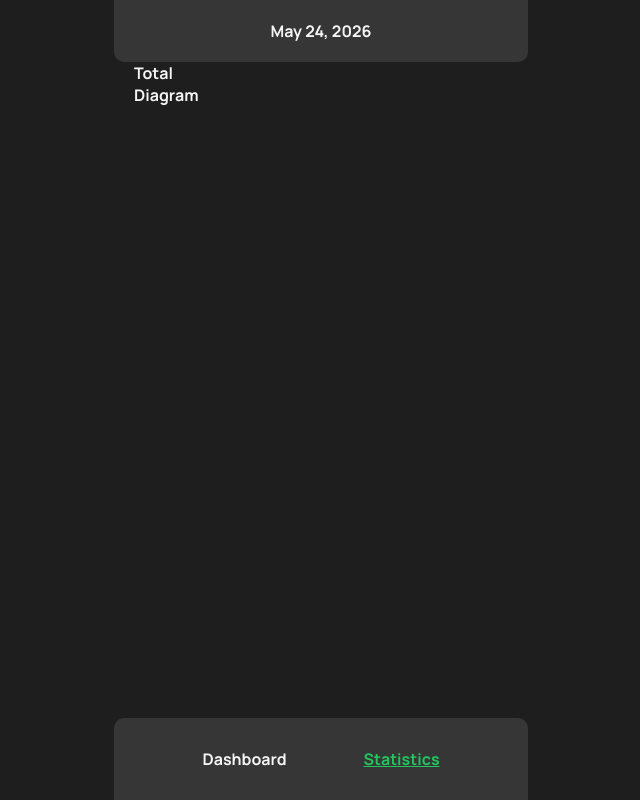
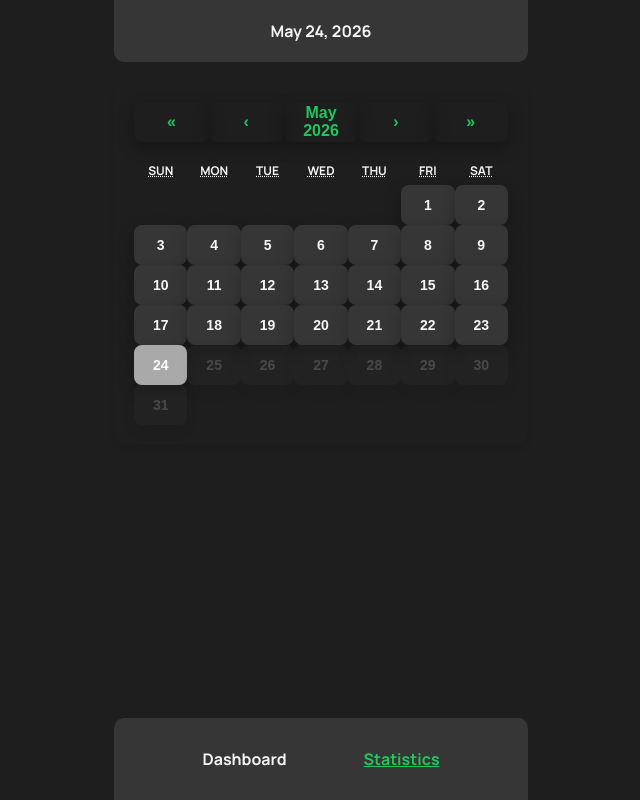
Before and after one commit to eugeneskryaga/Finance_Personal_App, a React (Vite) app: page /stats in a window 1280 px wide. Shown: the whole page, without its empty margins (319-959 px from the left). Built offline with nearby package versions, Linux system fonts and the light colour scheme; no server answers.

Commit message:
add calendar

```diff
--- a/package.json
+++ b/package.json
@@ -15,6 +15,7 @@
     "axios": "^1.15.2",
     "formik": "^2.4.9",
     "react": "^19.2.5",
+    "react-calendar": "^6.0.1",
     "react-dom": "^19.2.5",
     "react-icons": "^5.6.0",
     "react-router-dom": "^7.14.2",
--- a/src/components/Stats/Stats.module.css
+++ /dev/null
@@ -1,27 +0,0 @@
-.container {
-    margin: 0 auto;
-    padding: 0 20px;
-}
-
-.calendar {
-    display: flex;
-    flex-wrap: wrap;
-    gap: 10px;
-    margin: 20px 0;
-}
-
-.calendar strong {
-    font-size: 14px;
-}
-
-.calendar li {
-    width: 80px;
-    height: 80px;
-    background-color: #363636;
-    box-shadow: 0 6px 16px rgba(0, 0, 0, 0.25);
-    border: 1px solid #22C55E;
-    border-radius: 20px;
-    display: flex;
-    justify-content: center;
-    align-items: center;
-}
--- a/src/components/Stats/Stats.tsx
+++ b/src/components/Stats/Stats.tsx
@@ -1,26 +1,64 @@
+import { useState } from "react";
+import Calendar from "react-calendar";
+import type { Value } from "react-calendar/dist/shared/types.js";
 import { useQuery } from "@tanstack/react-query";
 import { getTransactions } from "../../api/transactionsApi";
 import { Notification } from "../Notification/Notification";
+import { TransactionsList } from "../TransactionsList/TransactionsList";
+import { Modal } from "../Modal/Modal";
+import { TransactionForm } from "../TransactionForm/TransactionForm";
 
-import css from "./Stats.module.css";
+import "./сustom-calendar.css";
 
 export const Stats = () => {
+  const [date, setDate] = useState<Value>(null);
+  const [isModalOpen, setIsModalOpen] = useState(false);
+
   const { data: response } = useQuery({
-    queryKey: ["transactions"],
+    queryKey: ["transactionsByDate", date],
     queryFn: () =>
       getTransactions({
         perPage: 20,
-        sortOrder: "asc",
+        startDate: date,
+        endDate: date,
       }),
-    retry: 1,
   });
 
+  const handleDateChange = (value: any) => {
+    setDate(value as Date | null);
+  };
   return (
-    <div className={css.container}>
+    <>
       <div>
-        <p>Total</p>
+        <Calendar
+          onChange={value => {
+            setIsModalOpen(true);
+            handleDateChange(value);
+          }}
+          value={date}
+          locale="en-US"
+          showNeighboringMonth={false}
+          selectRange={false}
+          maxDate={new Date()}
+        />
       </div>
-      <div>Diagram</div>
-    </div>
+      {isModalOpen && (
+        <Modal onClose={() => setIsModalOpen(false)}>
+          {response && response.transactions.length > 0 ? (
+            <div>
+              <TransactionsList transactions={response.transactions} />
+            </div>
+          ) : (
+            <div>
+              <Notification message="There is no transactions for this day" />
+              <TransactionForm
+                setIsModalOpen={setIsModalOpen}
+                initialDate={date}
+              />
+            </div>
+          )}
+        </Modal>
+      )}
+    </>
   );
 };
--- /dev/null
+++ b/src/components/Stats/сustom-calendar.css
@@ -0,0 +1,70 @@
+.react-calendar {
+    margin-top: 20px;
+    border: none;
+    width: 100%;
+    background: #1E1E1E;
+    border-radius: 12px;
+    box-shadow: 0 4px 6px -1px rgba(0, 0, 0, 0.1);
+    font-family: "Manrope", sans-serif;
+    padding: 20px;
+}
+
+.react-calendar__navigation {
+    display: flex;
+    height: 44px;
+    margin-bottom: 10px;
+}
+
+.react-calendar__navigation button {
+    color: #22c55e;
+    min-width: 44px;
+    background: none;
+    border: none;
+    font-size: 16px;
+    font-weight: 600;
+    cursor: pointer;
+}
+
+.react-calendar__month-view__weekdays__weekday {
+    padding: 0.5em;
+    text-align: center;
+    text-transform: uppercase;
+    font-weight: bold;
+    font-size: 0.75rem;
+    color: whitesmoke;
+}
+
+.react-calendar__tile {
+    max-width: 100%;
+    padding: 12px 10px;
+    background: #363636;
+    border: none;
+    text-align: center;
+    line-height: 16px;
+    font-size: 0.875rem;
+    color: whitesmoke;
+    border-radius: 8px;
+    cursor: pointer;
+    transition: background 0.2s;
+}
+
+.react-calendar__tile:hover {
+    background-color: #f1f5f9;
+}
+
+.react-calendar__tile--active {
+    background: #22c55e !important;
+    color: white !important;
+    font-weight: bold;
+}
+
+.react-calendar__tile--now {
+    background: darkgray;
+    color: white;
+    font-weight: bold;
+}
+
+.react-calendar__tile:disabled {
+    opacity: 0.2;
+    cursor: not-allowed;
+}
--- a/src/components/TransactionForm/TransactionForm.tsx
+++ b/src/components/TransactionForm/TransactionForm.tsx
@@ -11,10 +11,12 @@ import {
 import { capitalize } from "../../utils/utils";
 
 import css from "./TransactionForm.module.css";
+import type { Value } from "react-calendar/dist/shared/types.js";
 
 interface Props {
   transaction?: Transaction;
   setIsModalOpen: React.Dispatch<React.SetStateAction<boolean>>;
+  initialDate?: Value;
 }
 
 const validationSchema = Yup.object({
@@ -31,7 +33,11 @@ const validationSchema = Yup.object({
   note: Yup.string().max(100, "Note can have maximum 100 characters"),
 });
 
-export const TransactionForm = ({ transaction, setIsModalOpen }: Props) => {
+export const TransactionForm = ({
+  transaction,
+  setIsModalOpen,
+  initialDate,
+}: Props) => {
   const queryClient = useQueryClient();
 
   const initialValues: TransactionFormValues = {
@@ -39,14 +45,23 @@ export const TransactionForm = ({ transaction, setIsModalOpen }: Props) => {
     category: transaction?.category ?? CATEGORIES.expenses[0],
     amount: transaction?.amount.toString() ?? "",
     note: transaction?.note ?? "",
+    date:
+      transaction?.date ??
+      (initialDate && !Array.isArray(initialDate)
+        ? initialDate instanceof Date
+          ? initialDate.toISOString()
+          : new Date(initialDate).toISOString()
+        : new Date().toISOString()),
   };
 
   const mutation = useMutation({
     mutationFn: async (values: TransactionFormValues) => {
       const payload = {
-        ...values,
+        type: values.type,
+        category: values.category,
         amount: Number(values.amount),
         note: capitalize(values.note.trim()) || undefined,
+        date: values.date || undefined,
       };
 
       if (transaction?._id) {
@@ -55,7 +70,6 @@ export const TransactionForm = ({ transaction, setIsModalOpen }: Props) => {
 
       return postTransaction({
         ...payload,
-        date: new Date().toISOString(),
       });
     },
 
--- a/src/components/TransactionsList/TransactionsList.module.css
+++ b/src/components/TransactionsList/TransactionsList.module.css
@@ -1,6 +1,7 @@
 .date {
   display: flex;
-  gap: 40px;
+  gap: 20px;
+  align-items: center;
 }
 
 .dateTime {
--- a/src/utils/utils.ts
+++ b/src/utils/utils.ts
@@ -20,3 +20,18 @@ export const getDateTime = (date: string) =>
 
 export const capitalize = (string: string) =>
   string.charAt(0).toUpperCase() + string.slice(1);
+
+export const getDatesRange = (startDate: string, endDate: string) => {
+  const dates: string[] = [];
+
+  const currentDate = new Date(startDate);
+  const lastDate = new Date(endDate);
+
+  while (currentDate <= lastDate) {
+    dates.push(currentDate.toISOString().split("T")[0]);
+
+    currentDate.setDate(currentDate.getDate() + 1);
+  }
+
+  return dates;
+};
```
Also changed, not shown: src/types/types.ts (+6 -3 lines), 1 other file (tests, documents, lock files or other folders).
